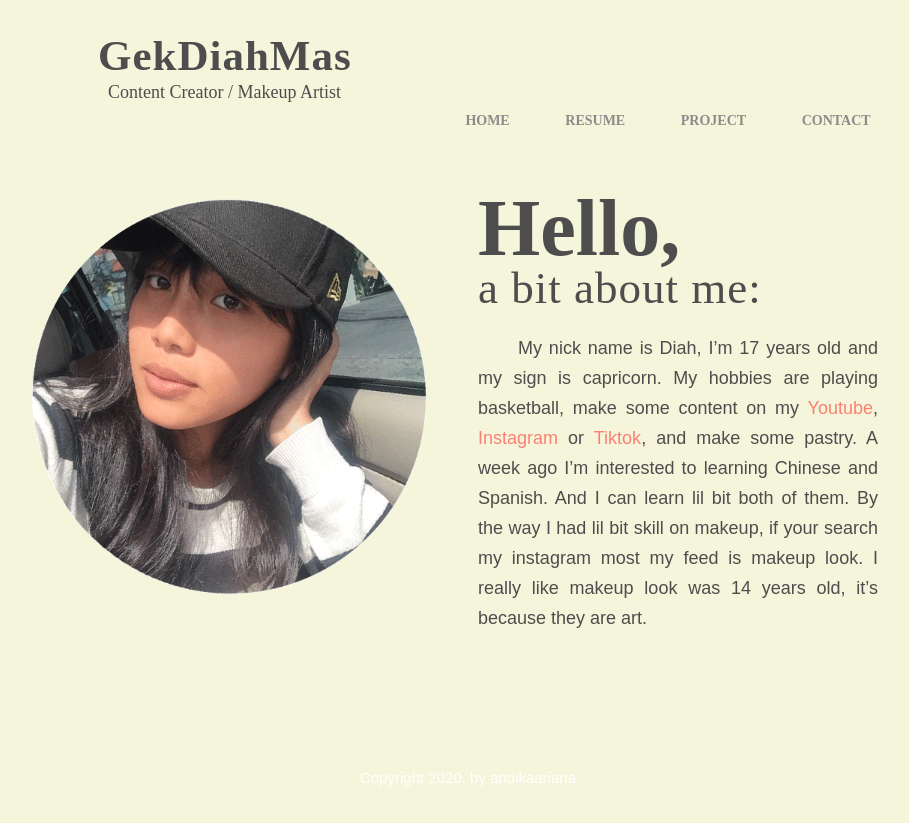
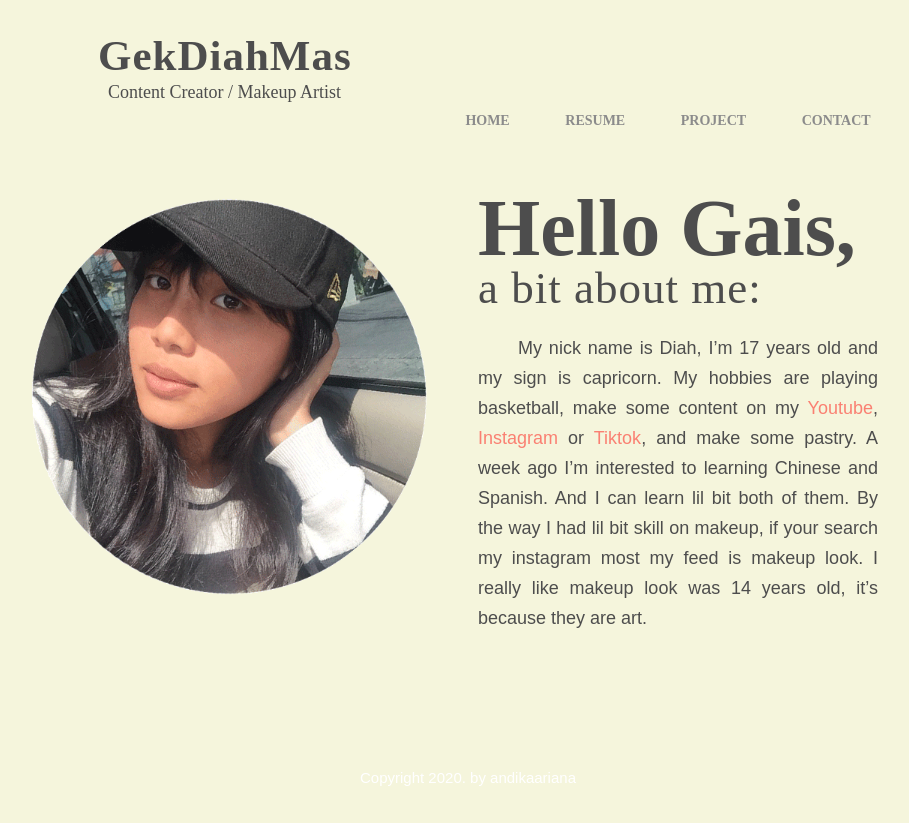
Before and after one commit to andikaariana/andikaariana.github.io, a plain HTML site: page index.html in a window 1280 px wide. Shown: the whole page, without its empty margins (172-1081 px from the left). Drawn offline with Linux system fonts and the light colour scheme.

Commit message:
Update html
update <h1>Hello Gais,</h1>

```diff
--- a/index.html
+++ b/index.html
@@ -30,7 +30,7 @@
 			</div>
 
 		<div class="kanan">
-		<h1>Hello,</h1>
+		<h1>Hello Gais,</h1>
 		<h2>a bit about me:</h2>
 
 		<h3>My nick name is Diah, I’m 17 years old and my sign is capricorn.
```
